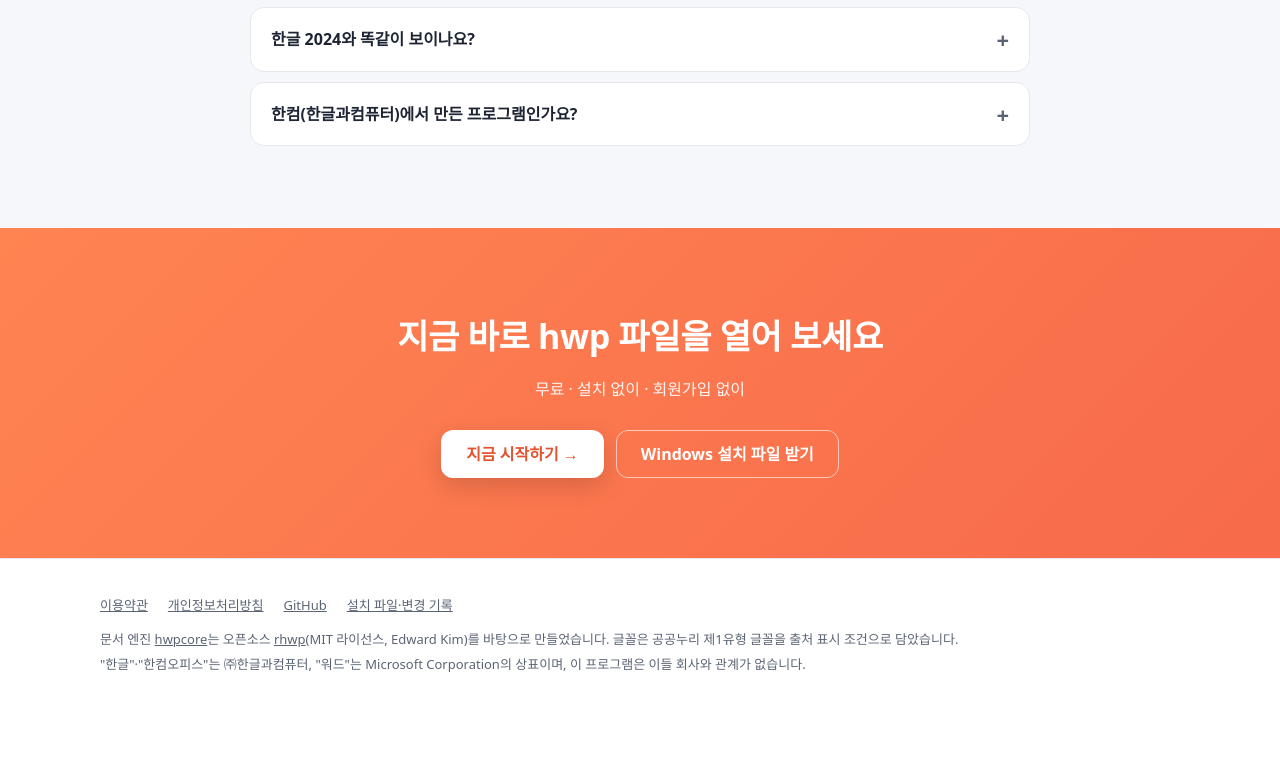
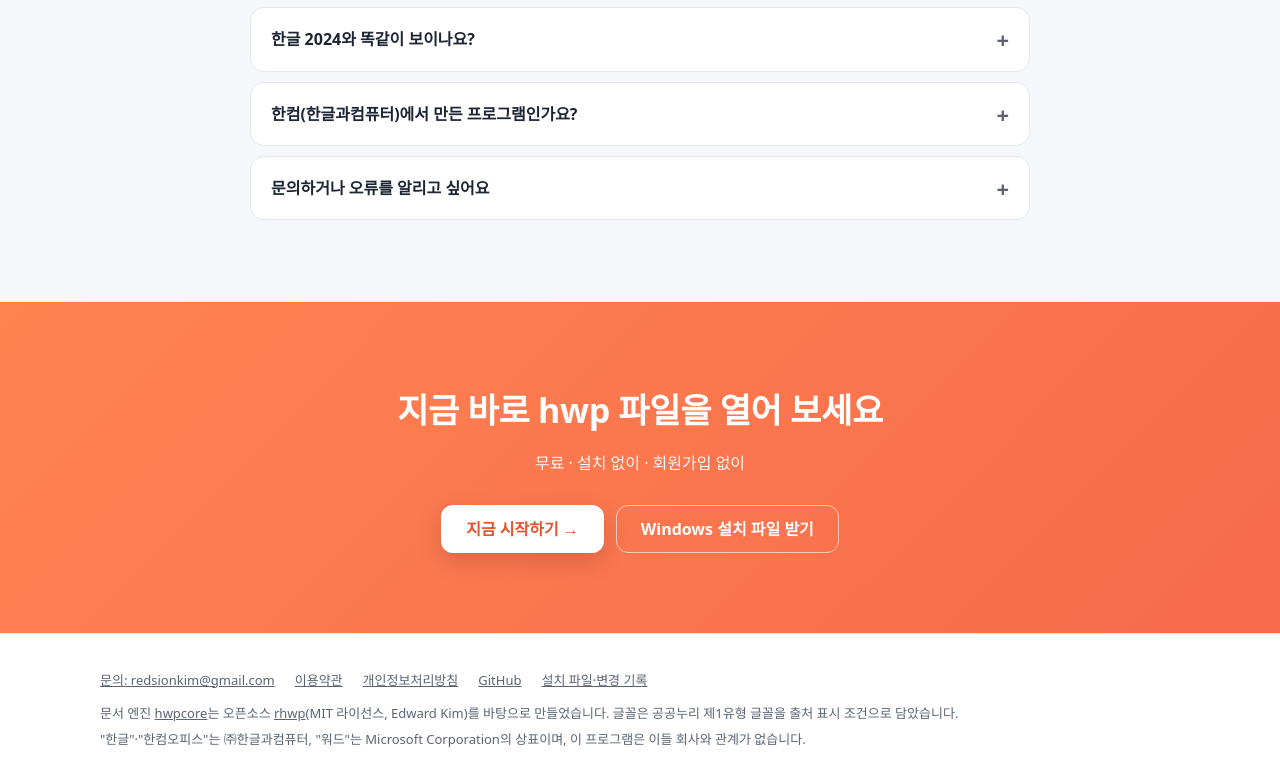
Before and after one commit to sion-dev404/hangul-editor, a website built with Vite: page index.html in a window 1280 px wide. Shown: the part 3474-4258 px from the top of the page. Before the commit the page ends 4202 px from the top, so only its background shows below. Built offline with nearby package versions, Linux system fonts and the light colour scheme.

Commit message:
홍보 페이지: 문의 이메일(바닥글, 자주 묻는 질문)
Co-Authored-By: Claude Opus 5.5 <noreply@anthropic.com>

```diff
--- a/index.html
+++ b/index.html
@@ -259,6 +259,7 @@
           <details><summary>내 문서가 서버로 올라가나요?</summary><p>아니요. 열고 고치는 일은 모두 내 컴퓨터 안에서 합니다. 클라우드에 저장할 때만 내 컴퓨터에서 암호화한 뒤 올라갑니다.</p></details>
           <details><summary>한글 2024와 똑같이 보이나요?</summary><p>실제 문서 68개를 비교한 평균 일치율이 97%입니다. 아주 복잡한 문서는 조금 다르게 보일 수 있어, 계속 맞춰 가고 있습니다.</p></details>
           <details><summary>한컴(한글과컴퓨터)에서 만든 프로그램인가요?</summary><p>아니요. 한글과컴퓨터와 관계없는 개인이 만든 무료 프로그램입니다.</p></details>
+          <details><summary>문의하거나 오류를 알리고 싶어요</summary><p>이메일 <a href="mailto:redsionkim@gmail.com">redsionkim@gmail.com</a>으로 보내 주세요. 열리지 않는 문서가 있으면 어떤 화면에서 무엇을 하다 생겼는지 함께 알려 주시면 빨리 고칠 수 있습니다.</p></details>
         </div>
       </div>
     </section>
@@ -278,6 +279,7 @@
   <footer>
     <div class="wrap">
       <div class="row">
+        <a href="mailto:redsionkim@gmail.com">문의: redsionkim@gmail.com</a>
         <a href="https://hangul-editor-cloud.hangul-editor-cloud.workers.dev/terms">이용약관</a>
         <a href="https://hangul-editor-cloud.hangul-editor-cloud.workers.dev/privacy">개인정보처리방침</a>
         <a href="https://github.com/sion-dev404/hangul-editor">GitHub</a>
```
